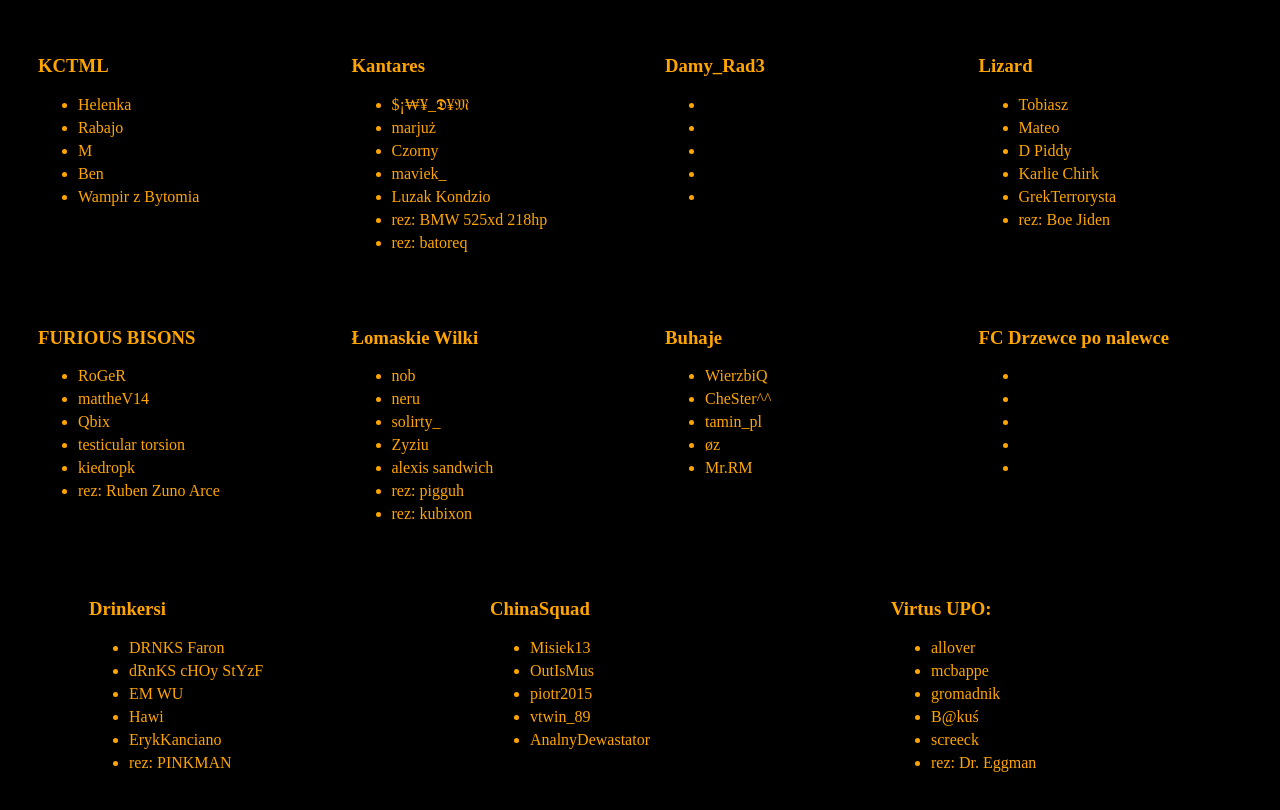
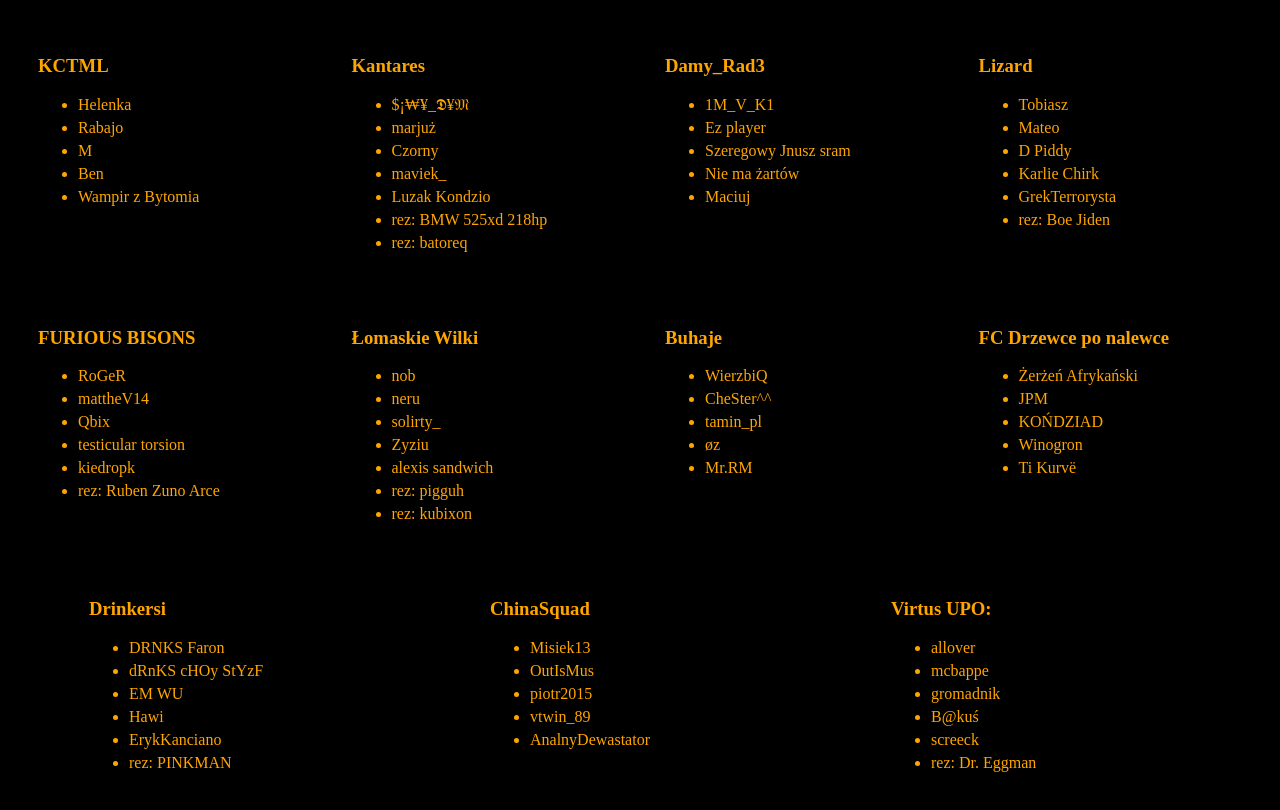
Before and after one commit to Hektor363/turniej-cs, a website: page index.html in a window 1280 px wide. Shown: the part 1737-2547 px from the top of the page. Drawn offline with Linux system fonts and the light colour scheme; no server answers.

Commit message:
Update index.html

```diff
--- a/index.html
+++ b/index.html
@@ -244,11 +244,11 @@
            <div class="dupa">
             <h3>Damy_Rad3</h3>
                  <ul>
-                <li></li>
-                <li></li>
-                <li></li>
-                <li></li>
-                <li></li>
+                <li>1M_V_K1</li>
+                <li>Ez player</li>
+                <li>Szeregowy Jnusz sram</li>
+                <li>Nie ma żartów</li>
+                <li>Maciuj</li>
             </ul>
         </div>
            <div class="dupa">
@@ -300,11 +300,11 @@
            <div class="dupa">
                 <h3>FC Drzewce po nalewce</h3>
              <ul>
-                <li></li>
-                <li></li>
-                <li></li>
-                <li></li>
-                <li></li>
+                <li>Żerżeń Afrykański</li>
+                <li>JPM</li>
+                <li>KOŃDZIAD</li>
+                <li>Winogron</li>
+                <li>Ti Kurvë</li>
             </ul>
             </div>
     </div>
```
